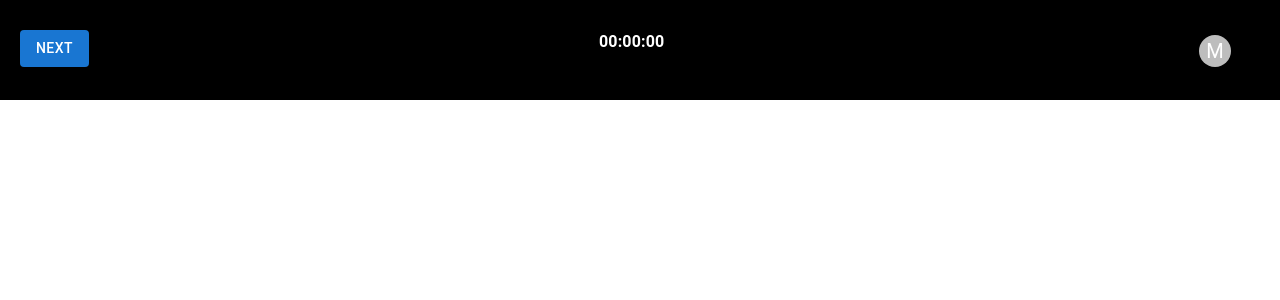
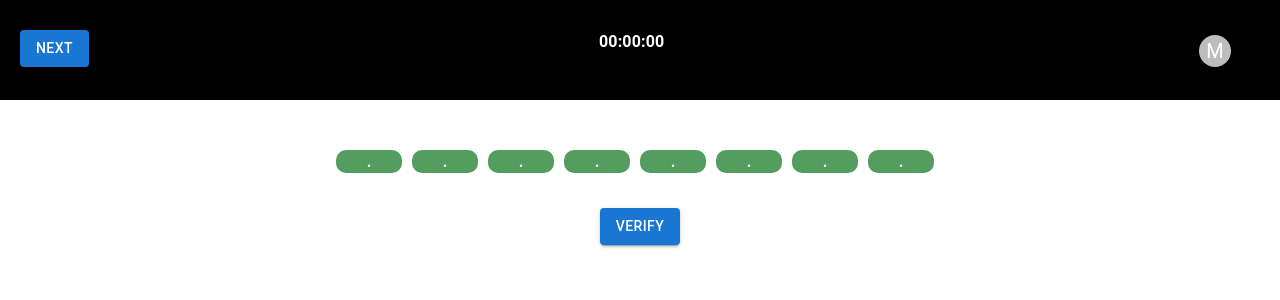
Before and after one commit to 13DeAnda/words, a React (Create React App) app: page / in a window 1280 px wide. Shown: the top 300 px of the page. Built offline with nearby package versions, Linux system fonts and the light colour scheme; no server answers.

Commit message:
color coding correct and incorrect

```diff
--- a/src/components/Container/Container.tsx
+++ b/src/components/Container/Container.tsx
@@ -11,17 +11,19 @@ export default function Container() {
     const [post, setPost] = React.useState(null);
 
     const retriveWord = () => {
-        axios.get(baseURL).then((response) => {
-            setPost(response.data);
-            setWord(response.data[0]);
-        });
+        setWord('comerian');
+        //TEMP  commented because api server is down
+        // axios.get(baseURL).then((response) => {
+        //     setPost(response.data);
+        //     setWord(response.data[0]);
+        // });
     };
 
     useEffect(() => {
         retriveWord();
     }, []);
 
-    if (!post) return null;
+    // if (!post) return null;
 
     return (
         <div className="Container">
--- a/src/components/Word/Word.css
+++ b/src/components/Word/Word.css
@@ -17,3 +17,10 @@
     font-weight: bolder;
     color: white;
 }
+
+.correct {
+    background: green;
+}
+.incorrect {
+    background: red;
+}
--- a/src/components/Word/Word.tsx
+++ b/src/components/Word/Word.tsx
@@ -12,6 +12,7 @@ function Word(props: { word: string }) {
     const [wordArray, setWordArray] = useState(['']);
     const [typedWord, setTypedWord] = useState<wordMapType[]>([]);
     const [lettersTyped, setLettersTyped] = useState(0);
+    const [wordVerified, setWordVerified] = useState(false);
 
     const verifyWord = (word: wordMapType[]) => {
         const copyWord = [...word];
@@ -23,6 +24,7 @@ function Word(props: { word: string }) {
             }
         }
         console.log('was the state changed', copyWord);
+        setWordVerified(true);
     };
 
     const onKeyDownDetected = (letter: string) => {
@@ -65,7 +67,10 @@ function Word(props: { word: string }) {
         <div>
             <div className="Word">
                 {typedWord.map((space: wordMapType, index: number) => (
-                    <div className="letterContainer" key={`letter${index}`}>
+                    <div
+                        className={`letterContainer ${wordVerified ? (space.found ? 'correct' : 'incorrect') : ''} `}
+                        key={`letter${index}`}
+                    >
                         {' '}
                         {space.typed !== '' ? space.typed.toLocaleUpperCase() : '.'}
                     </div>
```
